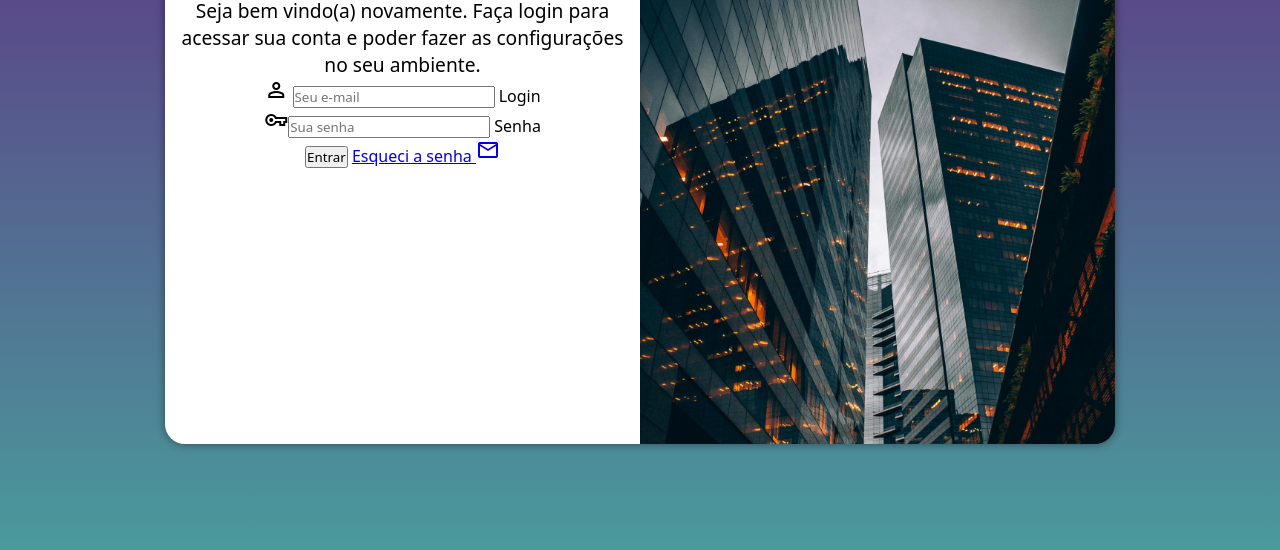
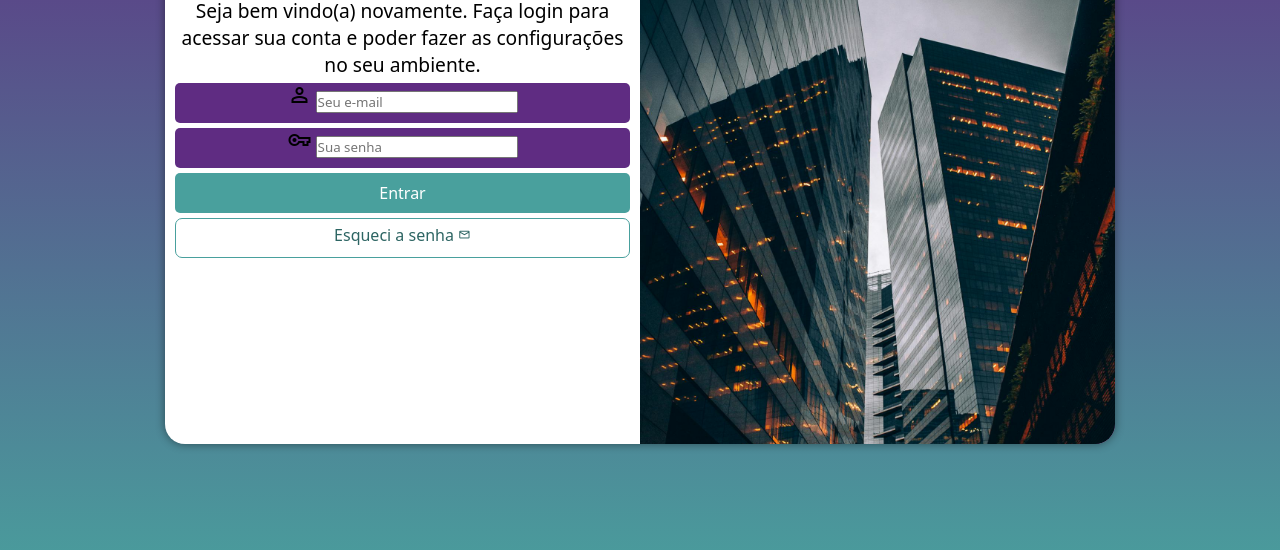
Before and after one commit to andrealmeidacb/projeto-login, a plain HTML site: page index.html in a window 1280 px wide. Shown: the part 206-756 px from the top of the page. Drawn offline with nearby package versions, Linux system fonts and the light colour scheme.

Commit message:
mais um upgrade no projeto-login

```diff
--- a/estilos/style.css
+++ b/estilos/style.css
@@ -57,10 +57,62 @@ section> div#formulario{
 div#formulario{
     text-align: center;
     margin-bottom: 10px;
-
 }
 
 div#formulario > p{
     font-size: 0.8em;
+}
 
+form > div.campo{
+    background-color: #5f2c82;
+    display: block;
+    width: 100%;
+    height: 40px;
+    border-radius: 5px;
+    margin: 5px 0px;
 }
+
+div.campo > label{
+    display: none;
+}
+
+
+
+form > input[type=submit]{
+    display: block;
+    font-size: 1em;
+    width: 100%;
+    height: 40px;
+    background-color: #49a09d;
+    color: white;
+    border: none;
+    border-radius: 5px;
+    cursor: pointer;
+}
+
+form > input[type=submit]:hover{
+    background-color: #2d6563;
+}
+
+form > a.botao{
+    display: block;
+    text-align: center;
+    font-size: 1em;
+    width: 100%;
+    height: 40px;
+    padding-top: 5px;
+    margin-top: 5px;
+    background-color: white;
+    color: #2d6563;
+    border: 1px solid #49a09d;
+    border-radius: 7px;
+    text-decoration: none;
+}
+
+form > a.botao:hover{
+    background-color: #62ded9;
+}
+
+form > a.botao > span{
+    font-size: 0.8em;
+}
--- a/index.html
+++ b/index.html
@@ -18,23 +18,20 @@
                 <h1>Login</h1>
                 <p>Seja bem vindo(a) novamente. Faça login para acessar sua conta e poder fazer as configurações no seu ambiente.</p>
                 <form action="login.php" method="post" autocomplete="on">
-                    <div classe="campo">
-                        <span class="material-symbols-outlined">
-                            person
-                            </span>
+                    <div class="campo">
+                        <span class="material-symbols-outlined">person</span>
                         <input type="email" name="login" id="ilogin" placeholder="Seu e-mail" autocomplete="email" required maxlength="30">
                         <label for="ilogin">Login</label>
                     </div>
+
                     <div class="campo">
-                        <span class="material-symbols-outlined">
-                            vpn_key
-                            </span><input type="password" name="senha" id="isenha" placeholder="Sua senha" autocomplete="current-password" required minlength="8" maxlength="20">
-                    <label for="isenha">Senha</label>
+                        <span class="material-symbols-outlined">vpn_key</span>
+                        <input type="password" name="senha" id="isenha" placeholder="Sua senha" autocomplete="current-password" required minlength="8" maxlength="20">
+                        <label for="isenha">Senha</label>
                     </div>
+
                     <input type="submit" value="Entrar">
-                    <a href="esqueci.html">Esqueci a senha <span class="material-symbols-outlined">
-                        mail
-                        </span></a>
+                    <a href="esqueci.html" class="botao">Esqueci a senha <span class="material-symbols-outlined">mail</span></a>
                 </form>
             </div>
         </section>
```
